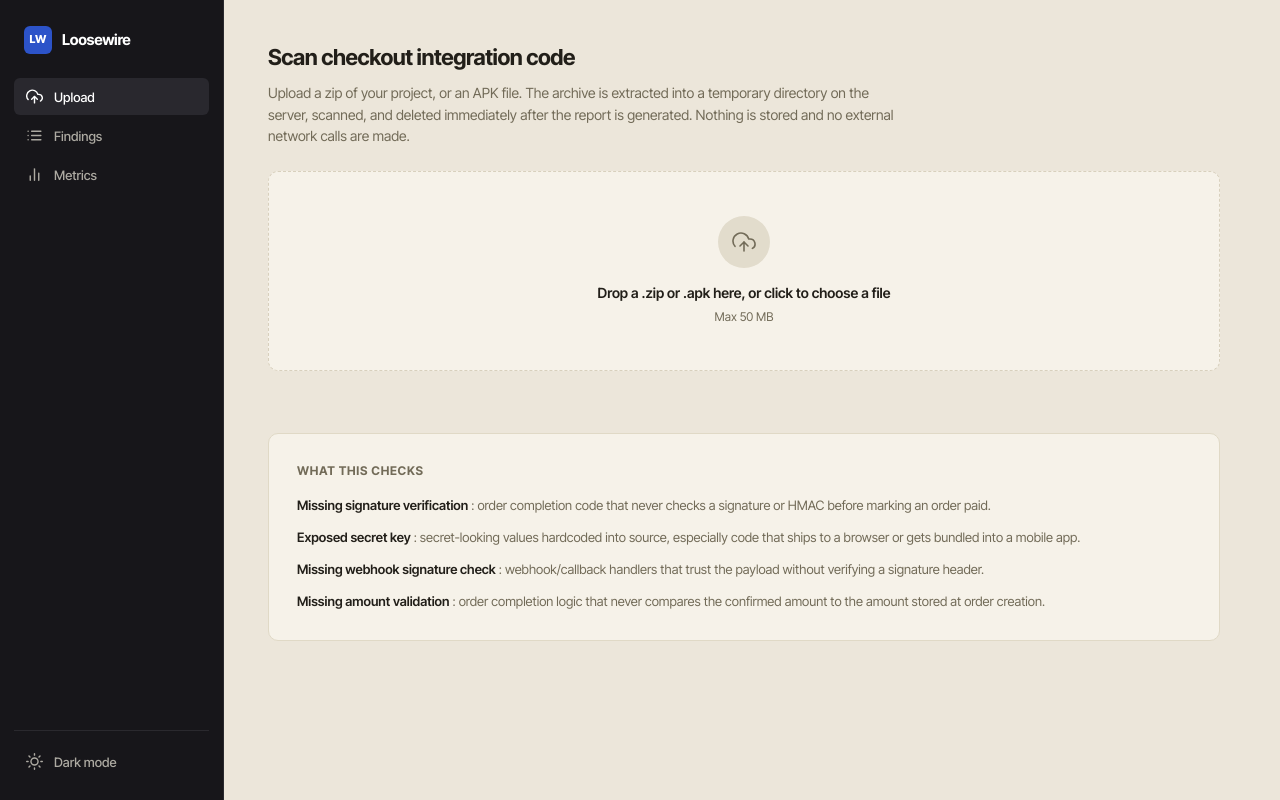
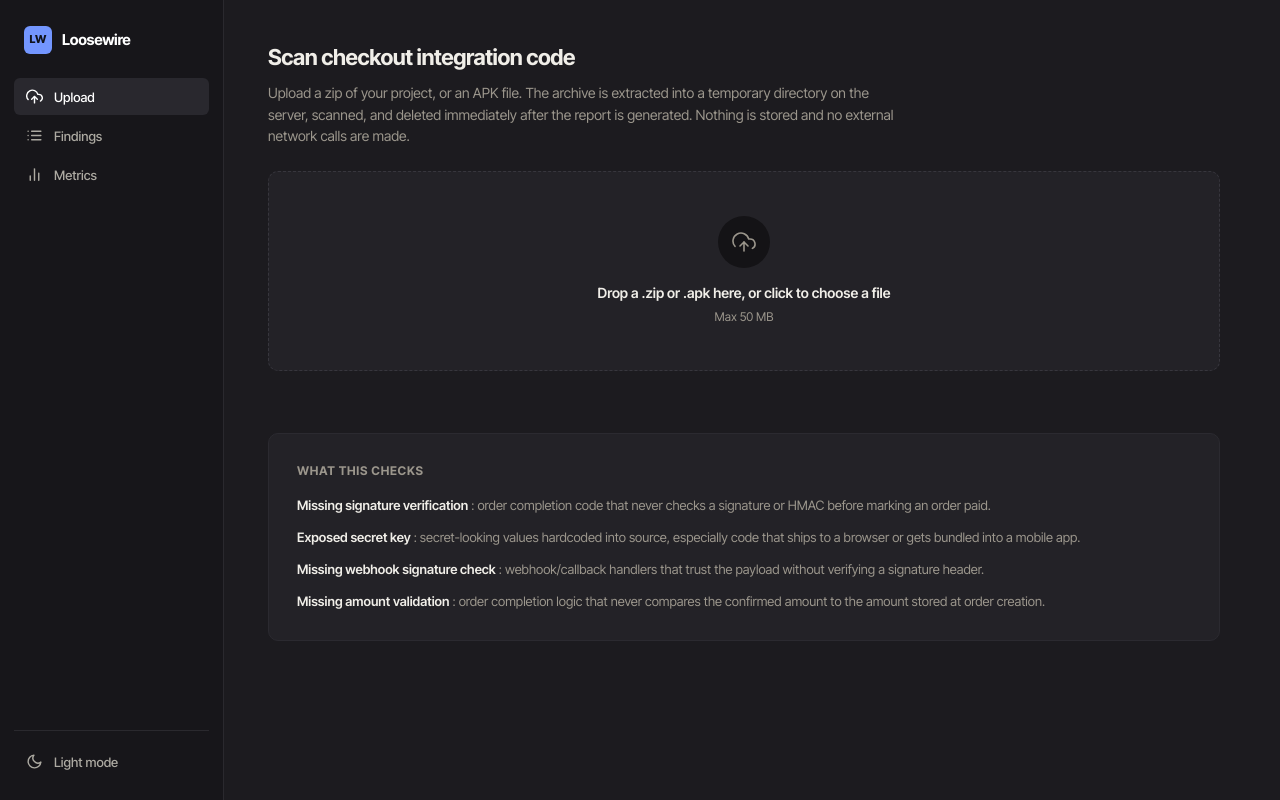
Before and after one commit to aroh3006/Loosewire, a plain HTML site: page frontend/index.html in a window 1280 px wide. Both pictures are taken after a click on the button "Dark mode". Drawn offline with Linux system fonts and the light colour scheme.

Commit message:
add dark mode toggle with cookie based persistence

```diff
--- a/frontend/app.js
+++ b/frontend/app.js
@@ -294,4 +294,32 @@
     return '<div class="stat-tile"><div class="stat-label">' + label +
       '</div><div class="stat-value">' + value + "</div></div>";
   }
+
+  const themeToggle = document.getElementById("theme-toggle");
+  const themeToggleLabel = document.getElementById("theme-toggle-label");
+
+  function currentTheme() {
+    return document.documentElement.getAttribute("data-theme") === "dark" ? "dark" : "light";
+  }
+
+  function applyThemeLabel() {
+    themeToggleLabel.textContent = currentTheme() === "dark" ? "Light mode" : "Dark mode";
+  }
+
+  function setTheme(theme) {
+    if (theme === "dark") {
+      document.documentElement.setAttribute("data-theme", "dark");
+    } else {
+      document.documentElement.removeAttribute("data-theme");
+    }
+    document.cookie = "theme=" + theme + "; path=/; max-age=31536000; samesite=lax";
+    applyThemeLabel();
+    if (metricsLoaded) {
+      metricsLoaded = false;
+      loadMetrics();
+    }
+  }
+
+  themeToggle.addEventListener("click", () => setTheme(currentTheme() === "dark" ? "light" : "dark"));
+  applyThemeLabel();
 })();
--- a/frontend/index.html
+++ b/frontend/index.html
@@ -5,6 +5,12 @@
 <meta name="viewport" content="width=device-width, initial-scale=1.0">
 <title>Loosewire</title>
 <link rel="stylesheet" href="styles.css">
+<script>
+  (function () {
+    var m = document.cookie.match(/(?:^|; )theme=(dark|light)/);
+    if (m && m[1] === "dark") document.documentElement.setAttribute("data-theme", "dark");
+  })();
+</script>
 </head>
 <body>
 <div class="app-shell">
--- a/frontend/styles.css
+++ b/frontend/styles.css
@@ -43,6 +43,39 @@
 
   --radius: 10px;
   --radius-sm: 6px;
+}
+
+:root[data-theme="dark"] {
+  --bg: #1c1b1f;
+  --bg-elevated: #232227;
+  --bg-sunken: #141316;
+  --bg-row-alt: #201f24;
+  --border: #37363d;
+  --border-soft: #2b2a30;
+  --text: #f0eee8;
+  --text-muted: #9b968c;
+
+  --accent: #7396ff;
+  --accent-hover: #8ba7ff;
+  --accent-contrast: #10131c;
+
+  --critical: #f0908f;
+  --critical-bg: #3c2222;
+  --high: #edac6f;
+  --high-bg: #3c2f1a;
+  --medium: #e3c56d;
+  --medium-bg: #39311a;
+  --low: #bdb8ac;
+  --low-bg: #2d2c29;
+
+  --pastel-purple-bg: #34294f;
+  --pastel-purple-text: #c9b8f5;
+  --pastel-mint-bg: #1f3a2d;
+  --pastel-mint-text: #92e2b0;
+  --pastel-butter-bg: #3b3119;
+  --pastel-butter-text: #f2dc8e;
+  --pastel-peach-bg: #3c2a1d;
+  --pastel-peach-text: #f4bd92;
 }
 
 * { box-sizing: border-box; }
@@ -157,6 +190,9 @@ h1, h2, h3, .stat-value, .brand-name {
 
 .theme-toggle .icon-moon { display: none; }
 .theme-toggle .icon-sun { display: block; }
+
+:root[data-theme="dark"] .theme-toggle .icon-moon { display: block; }
+:root[data-theme="dark"] .theme-toggle .icon-sun { display: none; }
 
 /* main content */
 
```
